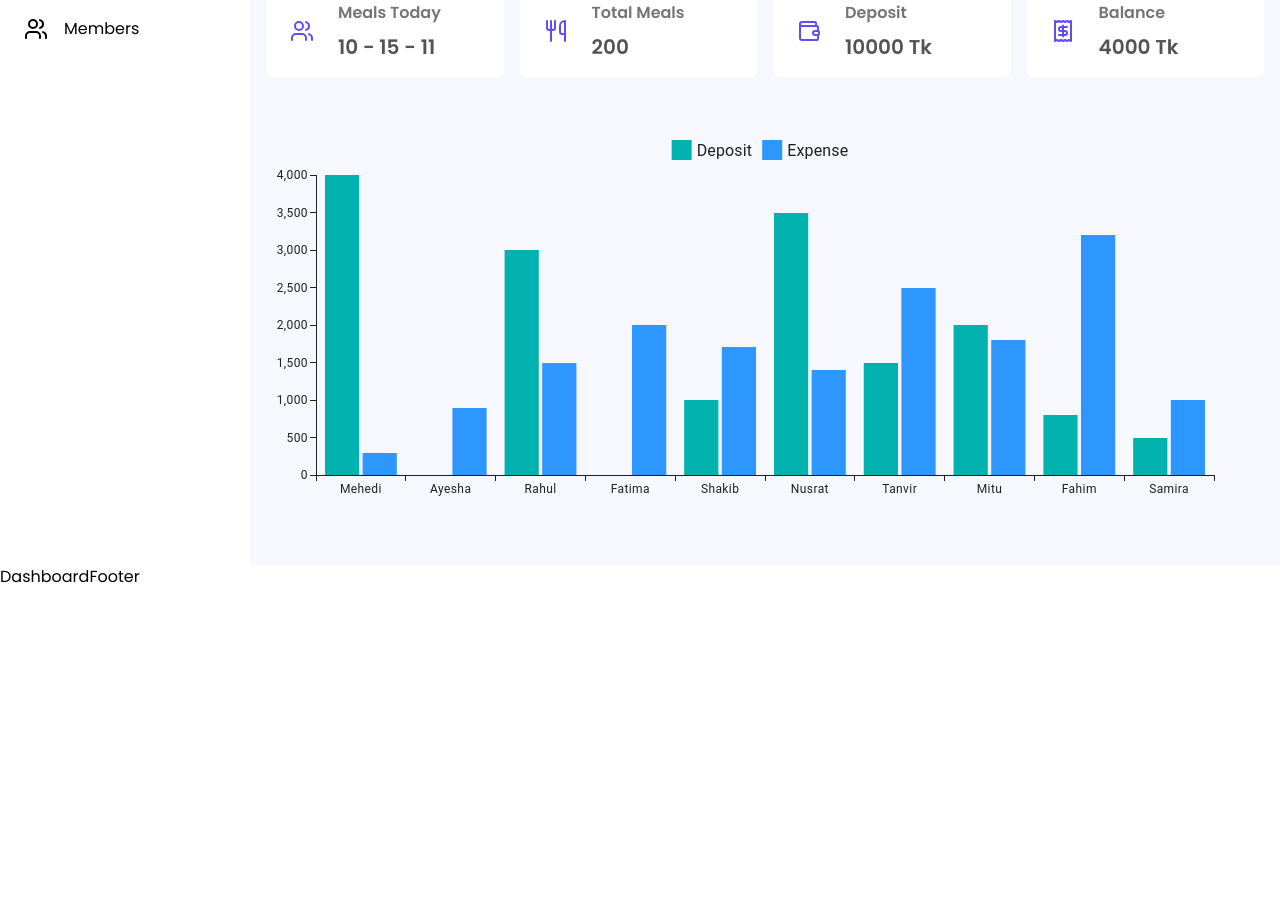
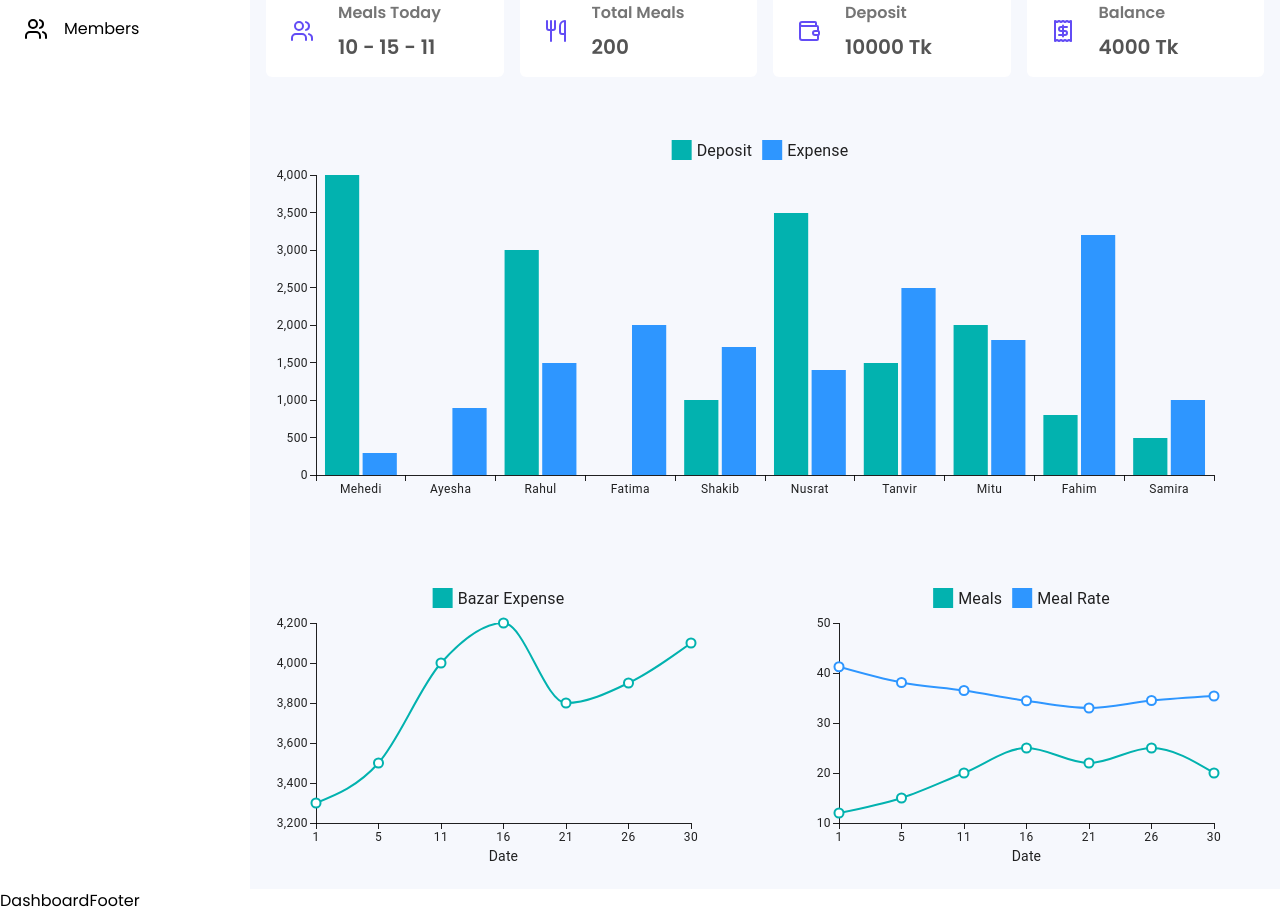
Before and after one commit to mehediyz/meal-management, a React (Vite) app: page /dashboard in a window 1280 px wide. Shown: the part 300-1213 px from the top of the page. Before the commit the page ends 889 px from the top, so only its background shows below. Built offline with nearby package versions, Linux system fonts and the light colour scheme.

Commit message:
added charts

```diff
--- /dev/null
+++ b/src/components/Charts/BazarExpenseChart.jsx
@@ -0,0 +1,17 @@
+import * as React from "react";
+import { LineChart } from "@mui/x-charts/LineChart";
+
+const meals = [3300, 3500, 4000, 4200, 3800, 3900, 4100];
+
+const xLabels = [1, 5, 11, 16, 21, 26, 30];
+
+export default function BazarExpenseChart() {
+  return (
+    <LineChart
+      //   width={500}
+      height={300}
+      series={[{ data: meals, label: "Bazar Expense" }]}
+      xAxis={[{ scaleType: "point", data: xLabels, label: "Date" }]}
+    />
+  );
+}
--- /dev/null
+++ b/src/components/Charts/MealsVsMealRateChart.jsx
@@ -0,0 +1,22 @@
+import * as React from "react";
+import { LineChart } from "@mui/x-charts/LineChart";
+
+const mealRate = [41.25, 38.1, 36.5, 34.45, 33.0, 34.5, 35.4];
+
+const meals = [12, 15, 20, 25, 22, 25, 20];
+
+const xLabels = [1, 5, 11, 16, 21, 26, 30];
+
+export default function MealsVsMealRateChart() {
+  return (
+    <LineChart
+      //   width={500}
+      height={300}
+      series={[
+        { data: meals, label: "Meals" },
+        { data: mealRate, label: "Meal Rate" },
+      ]}
+      xAxis={[{ scaleType: "point", data: xLabels, label: "Date" }]}
+    />
+  );
+}
--- a/src/pages/Dashboard/Dashboard.jsx
+++ b/src/pages/Dashboard/Dashboard.jsx
@@ -2,6 +2,8 @@ import StatsCard from "@/components/dashboard/StatsCard";
 import Title from "@/components/dashboard/Title";
 import { individualStatsData, overallStatsData } from "@/constants/data";
 import DepositExpenseBarChart from "@/components/Charts/DepositExpenseBarChart";
+import MealsVsMealRateChart from "@/components/Charts/MealsVsMealRateChart";
+import BazarExpenseChart from "@/components/Charts/BazarExpenseChart";
 
 const Dashboard = () => {
   return (
@@ -23,8 +25,12 @@ const Dashboard = () => {
           ))}
         </div>
       </div>
-      <div className="mt-12">
-        <DepositExpenseBarChart />
+      <div className="mt-12 grid grid-cols-2 gap-12">
+        <div className="col-span-2">
+          <DepositExpenseBarChart />
+        </div>
+        <BazarExpenseChart />
+        <MealsVsMealRateChart />
       </div>
     </div>
   );
```
